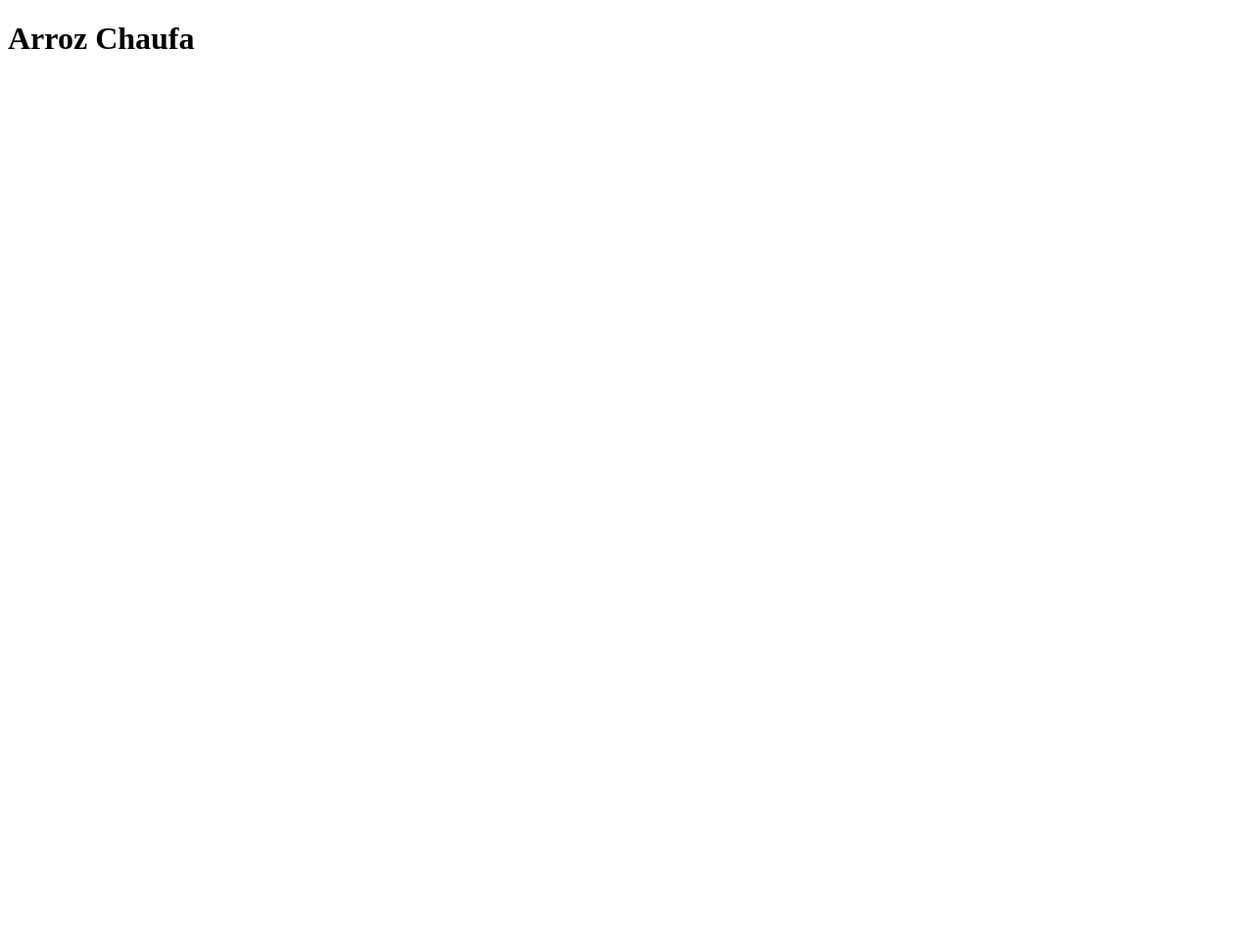
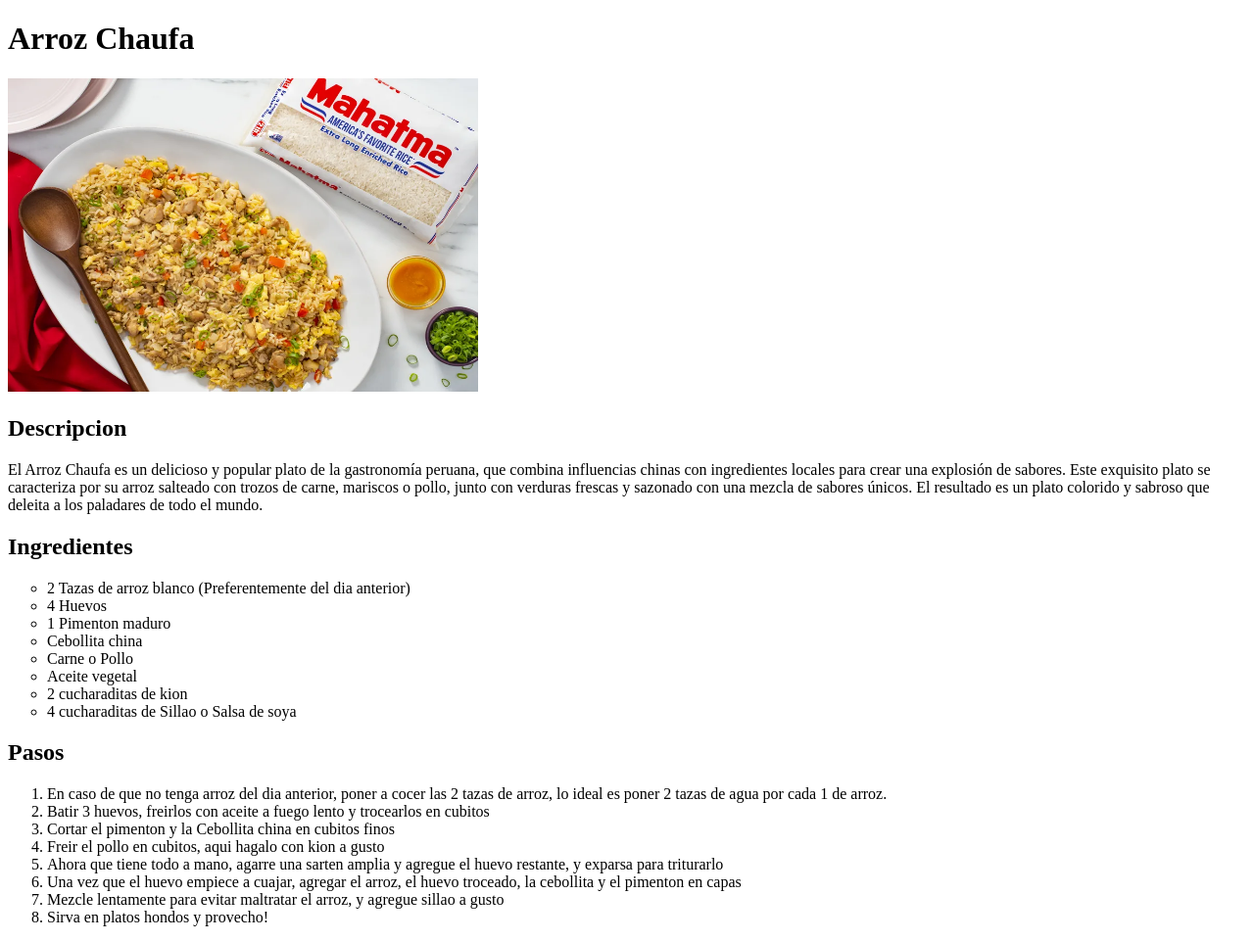
Before and after one commit to JhonatanDczel/odin-recipes, a plain HTML site: page recipes/arrozChaufa.html in a window 1280 px wide. Shown: the whole page at 98% size. Before the commit the page ends 800 px from the top, so only its background shows below. Drawn offline with Linux system fonts and the light colour scheme.

Commit message:
Agregar pagina de Arroz Chaufa
Complete la pagina de receta para el arroz chaufa

```diff
--- a/recipes/arrozChaufa.html
+++ b/recipes/arrozChaufa.html
@@ -6,5 +6,33 @@
   </head>
   <body>
     <h1>Arroz Chaufa</h1>
+    <img src="../img/arroz-chaufa.jpg" height="320" width="480" alt="Un rico arroz chaufa">
+
+    <h2>Descripcion</h2>
+    <p>El Arroz Chaufa es un delicioso y popular plato de la gastronomía peruana, que combina influencias chinas con ingredientes locales para crear una explosión de sabores. Este exquisito plato se caracteriza por su arroz salteado con trozos de carne, mariscos o pollo, junto con verduras frescas y sazonado con una mezcla de sabores únicos. El resultado es un plato colorido y sabroso que deleita a los paladares de todo el mundo.</p>
+
+    <h2>Ingredientes</h2>
+    <ul type="circle">
+      <li>2 Tazas de arroz blanco (Preferentemente del dia anterior)</li>
+      <li>4 Huevos</li>
+      <li>1 Pimenton maduro</li>
+      <li>Cebollita china</li>
+      <li>Carne o Pollo</li>
+      <li>Aceite vegetal</li>
+      <li>2 cucharaditas de kion</li>
+      <li>4 cucharaditas de Sillao o Salsa de soya</li>
+    </ul>
+
+    <h2>Pasos</h2>
+      <ol>
+        <li>En caso de que no tenga arroz del dia anterior, poner a cocer las 2 tazas de arroz, lo ideal es poner 2 tazas de agua por cada 1 de arroz.</li>
+        <li>Batir 3 huevos, freirlos con aceite a fuego lento y trocearlos en cubitos</li>
+        <li>Cortar el pimenton y la Cebollita china en cubitos finos</li>
+        <li>Freir el pollo en cubitos, aqui hagalo con kion a gusto</li>
+        <li>Ahora que tiene todo a mano, agarre una sarten amplia y agregue el huevo restante, y exparsa para triturarlo</li>
+        <li>Una vez que el huevo empiece a cuajar, agregar el arroz, el huevo troceado, la cebollita y el pimenton en capas</li>
+        <li>Mezcle lentamente para evitar maltratar el arroz, y agregue sillao a gusto</li>
+        <li>Sirva en platos hondos y provecho!</li>
+      </ol>
   </body>
 </html>
```
Also changed, not shown: img/arroz-chaufa.jpg (added).
